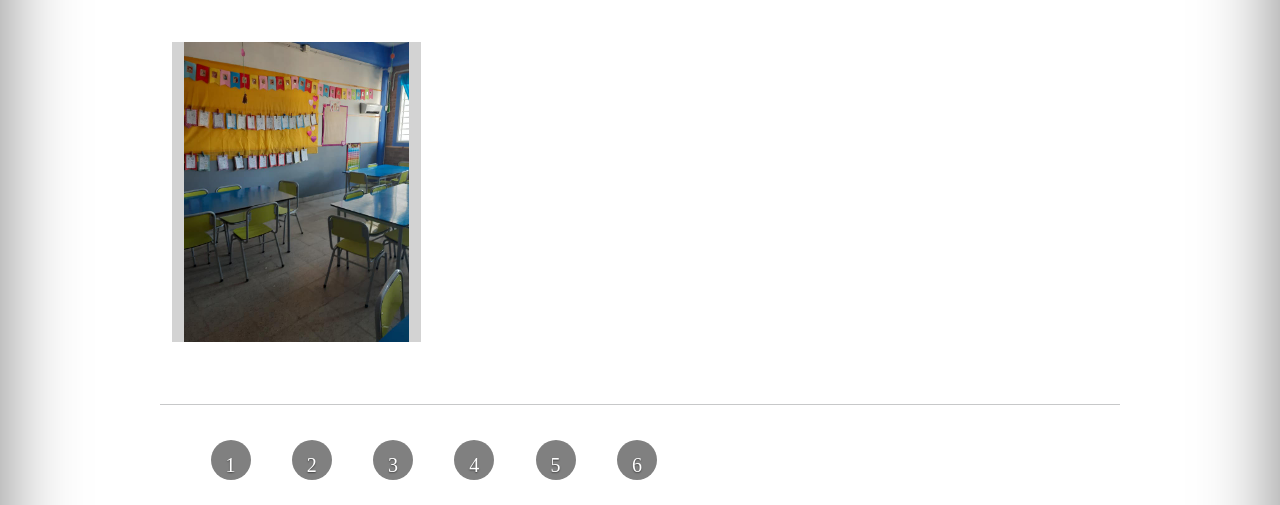
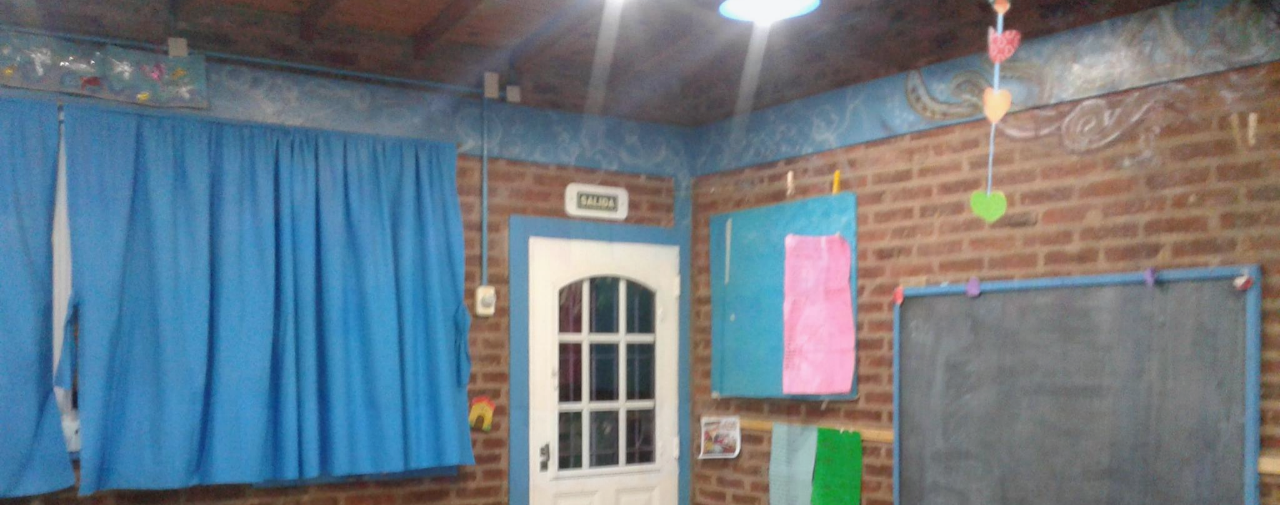
Before and after one commit to Colegio-maiten/colegiomaiten-, a plain HTML site: page nuestras aulas.html in a window 1280 px wide. Shown: the part 126-631 px from the top of the page. Drawn offline with nearby package versions, Linux system fonts and the light colour scheme; files that its build step writes are made by us from their sources.

Commit message:
Update nuestras aulas.html

```diff
--- a/nuestras aulas.html
+++ b/nuestras aulas.html
@@ -124,54 +124,28 @@
             <h2 data-aos="fade-up" data-aos-delay="1200">Imagenes del colegio</h2>
         </div>
     </article>
-    <div class="container1" style="margin-top: 30px;">
-        <div class="container" data-aos="fade-up" data-aos-delay="1200">
-            <ul class="slider">
-                <div class="row">
-                    <li id="slide 1">
-                        <img src="./images/118139213_1989074258058725_5257636986138745472_n.jpg" height="200" width="200" >
-                    </li>
-                    <li id="slide2">
-                        <img src="./images/26240005_1515117378787751_8062734570757036560_o.jpg">
-                    </li>
-                    <li id="slide3">
-                        <img src="./images/118194512_1989074431392041_8021816741100285115_n.jpg">
-                    </li>
-                    <li id="slide4">
-                        <img src="./images/118295139_1989074031392081_1369664441727786330_n.jpg">
-                    </li>
-                    <li id="slide5">
-                        <img src="./images/118041570_1988997398066411_8745414809690348165_n.jpg">
-                    </li>
-                    <li id="slide6">
-                        <img src="images/120053024_2011477182485099_4553942264175534230_n.jpg">
-                    </li>
-            </ul>
+    <div id="carouselExampleFade" class="carousel slide carousel-fade" data-bs-ride="carousel">
+        <div class="carousel-inner">
+            <div class="carousel-item active">
+                <img src="./images/26197773_1515117328787756_5805245867717328415_o.jpg" class="d-block w-100" alt="...">
             </div>
-        <hr>
-        <div>
-            <ul class="menu2">
-                <li class="menu2">
-                    <a href="#slide1">1</a>
-                </li>
-                <li class="menu2">
-                    <a href="#slide2">2</a>
-                </li>
-                <li class="menu2">
-                    <a href="#slide3">3</a>
-                </li>
-                <li class="menu2">
-                    <a href="#slide4">4</a>
-                </li>
-                <li class="menu2">
-                    <a href="#slide5">5</a>
-                </li>
-                <li class="menu2">
-                    <a href="#slide6">6</a>
-                </li>
-            </ul>
+            <div class="carousel-item">
+                <img src="./images/118139213_1989074258058725_5257636986138745472_n.jpg" class="d-block w-100"
+                    alt="...">
             </div>
-        </section>
+            <div class="carousel-item">
+                <img src="..." class="d-block w-100" alt="...">
+            </div>
+        </div>
+        <button class="carousel-control-prev" type="button" data-bs-target="#carouselExampleFade" data-bs-slide="prev">
+            <span class="carousel-control-prev-icon" aria-hidden="true"></span>
+            <span class="visually-hidden">Previous</span>
+        </button>
+        <button class="carousel-control-next" type="button" data-bs-target="#carouselExampleFade" data-bs-slide="next">
+            <span class="carousel-control-next-icon" aria-hidden="true"></span>
+            <span class="visually-hidden">Next</span>
+        </button>
+    </div>
 
     <div class="row featurette">
         <div class="col-md-7 order-md-2">
@@ -216,8 +190,8 @@
     </footer>
 
     <script src="/docs/5.1/dist/js/bootstrap.bundle.min.js"
-    integrity="sha384-ka7Sk0Gln4gmtz2MlQnikT1wXgYsOg+OMhuP+IlRH9sENBO0LRn5q+8nbTov4+1p"
-    crossorigin="anonymous"></script>
+        integrity="sha384-ka7Sk0Gln4gmtz2MlQnikT1wXgYsOg+OMhuP+IlRH9sENBO0LRn5q+8nbTov4+1p" crossorigin="anonymous">
+    </script>
 
 </body>
 
```
Lines whose indentation alone changed are shown as unchanged.
